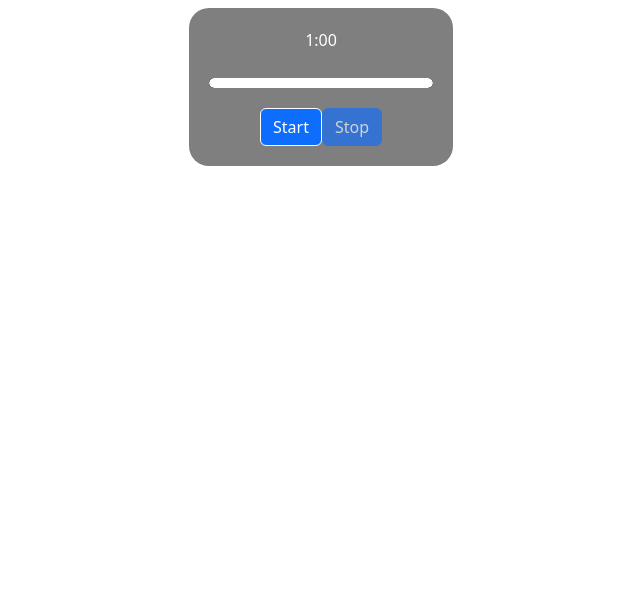
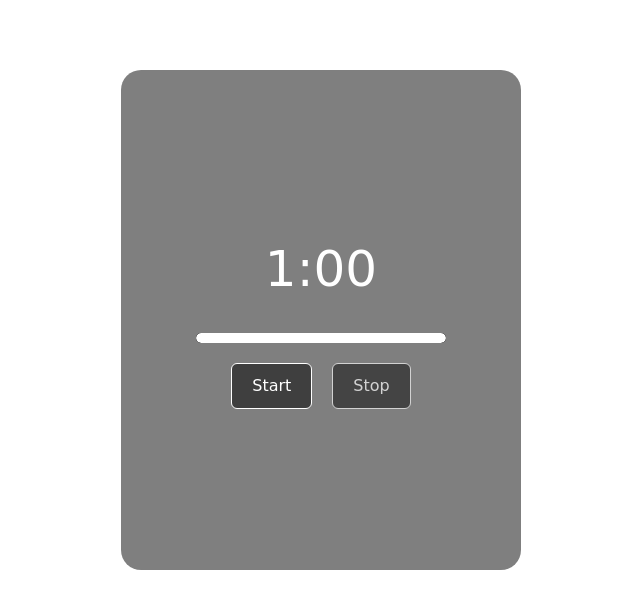
Before and after one commit to AleksandraTremba/WebProject-frontend, a Vue app: page / in a window 1280 px wide. Shown: the top 608 px of the page, without its empty margins (319-959 px from the left). Built offline with nearby package versions, Linux system fonts and the light colour scheme.

Commit message:
fixing style and bugs

```diff
--- a/src/components/Timer.vue
+++ b/src/components/Timer.vue
@@ -2,7 +2,7 @@
   <div class="custom-container">
     <p class="timer">{{ formatTime }}</p>
      <div class="progress-bar">
-      <div class="progress" :style="{ width: (timer / 60) * 100 + '%' }"></div>
+      <div class="progress" :style="{ width: (timer/ initialTimer) * 100 + '%' }"></div>
     </div>
     <div class="button-container">
       <button class="btn btn-primary" @click="startTimer" :disabled="isRunning">Start</button>
@@ -15,25 +15,31 @@
 <script setup>
 import { ref, computed } from 'vue';
 
+const initialTimer = ref(60);
 const timer = ref(60);
 const isRunning = ref(false);
 let timerInterval = null;
 
 function startTimer() {
   fetch('http://localhost:8080/api/timer/start', {
-          method: 'POST',
-        }).then(() => {
-          this.isRunning = true;
-        });
+    method: 'POST',
+  }).then(() => {
+    this.isRunning = true;
+  });
 
+  if (!isRunning.value) {
+    if (timer.value === 0) {
+      // Reset the timer to the initial value if it's 00:00
+      timer.value = initialTimer.value;
+    }
 
-  if (!isRunning.value && timer.value > 0) {
     timerInterval = setInterval(() => {
       timer.value--;
       if (timer.value === 0) {
         stopTimer();
       }
     }, 1000);
+
     isRunning.value = true;
   }
 }
@@ -42,7 +48,7 @@ function stopTimer() {
   fetch('http://localhost:8080/api/timer/start', {
         method: 'POST',
       }).then(() => {
-        this.isRunning = true;
+        this.isRunning = f;
       });
 
   if (isRunning.value) {
@@ -63,13 +69,17 @@ const formatTime = computed(() => {
   background-color: rgba(0, 0, 0, 0.5);
   border-radius: 20px;
   padding: 20px;
-  margin-top: 20px;
+  width: 400px;
+  height: 500px;
+  position: absolute;
+  top: 40%;
+  left: 50%;
+  transform: translate(-50%, -50%);
   display: flex;
   flex-direction: column;
   justify-content: center;
   align-items: center;
-  max-width: 400px;
-  margin: 0 auto;
+  max-width: 100%;
 }
 
 .button-container {
@@ -78,16 +88,34 @@ const formatTime = computed(() => {
 
 .timer {
   color: white;
+  font-family: "Comic Sans MS";
+  font-size: 50px;
 }
 
 .btn {
+  background-color: rgba(0, 0, 0, 0.5);
+  border-color: white;
+  color: white;
+  margin: 0 10px;
+  padding: 10px 20px;
+   font-family: "Comic Sans MS";
+}
+
+.btn:hover {
+  background-color: rgba(0, 0, 0, 0.7);
+  border-color: white;
+  color: white;
+}
+
+.btn:disabled {
+  background-color: rgba(0, 0, 0, 0.7);
   border-color: white;
   color: white;
 }
 
 .progress-bar {
   height: 10px;
-  width: 100%;
+  width: 250px;
   background-color: black;
   border-radius: 5px;
   margin-top: 10px;
```
